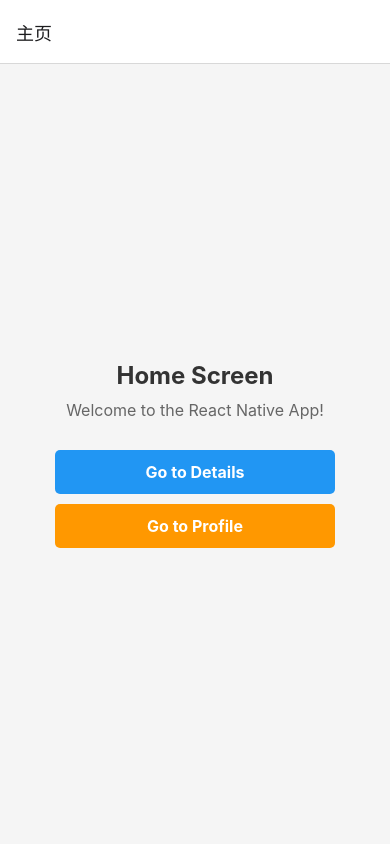
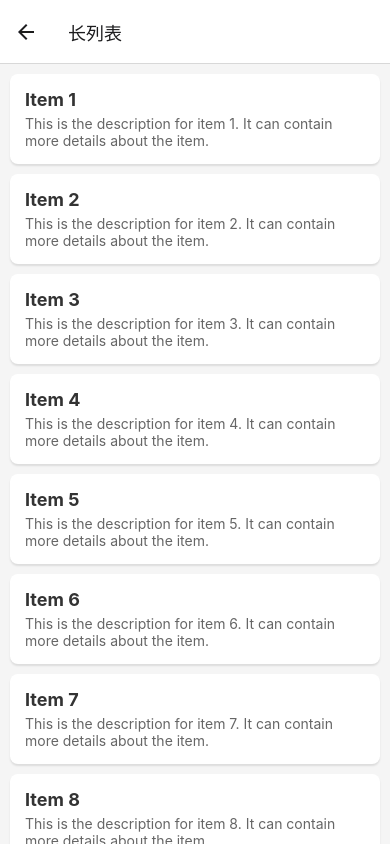
Before and after one commit to zyd806094224/RNHybrid, a React Native app: screen /FlatListScreen in a window 390 px wide. Built offline with nearby package versions, Linux system fonts and the light colour scheme.

Commit message:
新增FlatList列表组件显示页面

```diff
--- a/src/navigation/AppNavigator.js
+++ b/src/navigation/AppNavigator.js
@@ -4,6 +4,7 @@ import { createNativeStackNavigator } from '@react-navigation/native-stack';
 import HomeScreen from '../screens/HomeScreen';
 import DetailsScreen from '../screens/DetailsScreen';
 import ProfileScreen from '../screens/ProfileScreen';
+import FlatListScreen from '../screens/FlatListScreen';
 const Stack = createNativeStackNavigator();
 
 const AppNavigator = () => {
@@ -13,6 +14,7 @@ const AppNavigator = () => {
             <Stack.Screen name="Home" component={HomeScreen} options={{ title: '主页' }} />
             <Stack.Screen name="Details" component={DetailsScreen} options={{ title: 'Details' }} />
             <Stack.Screen name="ProfileScreen" component={ProfileScreen} options={{ title: 'ProfileScreen' }} />
+            <Stack.Screen name="FlatListScreen" component={FlatListScreen} options={{ title: '长列表' }} />
         </Stack.Navigator>
     </NavigationContainer>
   );
--- a/src/screens/DetailsScreen.js
+++ b/src/screens/DetailsScreen.js
@@ -23,7 +23,12 @@ const DetailsScreen = ({navigation}) => {
           <View style={styles.spacer} />
           <Button
             title="Go to Profile"
-            onPress={() => navigation.navigate('Profile')}
+            onPress={() => navigation.navigate('ProfileScreen')}
+          />
+          <View style={styles.spacer} />
+          <Button
+            title="Go to FlatList"
+            onPress={() => navigation.navigate('FlatListScreen')}
           />
         </View>
       </View>
--- /dev/null
+++ b/src/screens/FlatListScreen.js
@@ -0,0 +1,77 @@
+import React from 'react';
+import {
+  View,
+  Text,
+  StyleSheet,
+  SafeAreaView,
+  FlatList,
+  TouchableOpacity,
+} from 'react-native';
+
+// 生成100条假数据
+const generateData = () => {
+  const data = [];
+  for (let i = 1; i <= 100; i++) {
+    data.push({
+      id: i.toString(),
+      title: `Item ${i}`,
+      description: `This is the description for item ${i}. It can contain more details about the item.`,
+    });
+  }
+  return data;
+};
+
+const FlatListScreen = ({navigation}) => {
+  const data = generateData();
+
+  const renderItem = ({item}) => (
+    <TouchableOpacity style={styles.itemContainer} onPress={() => console.log('Pressed item', item.id)}>
+      <Text style={styles.itemTitle}>{item.title}</Text>
+      <Text style={styles.itemDescription}>{item.description}</Text>
+    </TouchableOpacity>
+  );
+
+  return (
+    <SafeAreaView style={styles.container}>
+      <FlatList
+        data={data}
+        renderItem={renderItem}
+        keyExtractor={item => item.id}
+        contentContainerStyle={styles.listContainer}
+      />
+    </SafeAreaView>
+  );
+};
+
+const styles = StyleSheet.create({
+  container: {
+    flex: 1,
+    backgroundColor: '#f5f5f5',
+  },
+  listContainer: {
+    padding: 10,
+  },
+  itemContainer: {
+    backgroundColor: 'white',
+    padding: 15,
+    marginBottom: 10,
+    borderRadius: 8,
+    elevation: 2, // Android阴影
+    shadowColor: '#000', // iOS阴影
+    shadowOffset: { width: 0, height: 2 },
+    shadowOpacity: 0.1,
+    shadowRadius: 2,
+  },
+  itemTitle: {
+    fontSize: 18,
+    fontWeight: 'bold',
+    color: '#333',
+    marginBottom: 5,
+  },
+  itemDescription: {
+    fontSize: 14,
+    color: '#666',
+  },
+});
+
+export default FlatListScreen;
--- a/src/screens/HomeScreen.js
+++ b/src/screens/HomeScreen.js
@@ -23,6 +23,12 @@ const HomeScreen = ({navigation}) => {
             title="Go to Profile"
             onPress={() => navigation.navigate('ProfileScreen')}
             style={{backgroundColor: '#FF9800'}}
+          />
+          <View style={styles.spacer} />
+          <CustomButton
+            title="Go to FlatList"
+            onPress={() => navigation.navigate('FlatListScreen')}
+            style={{backgroundColor: '#9C27B0'}}
           />
         </View>
       </View>
--- a/src/screens/ProfileScreen.js
+++ b/src/screens/ProfileScreen.js
@@ -2,26 +2,39 @@ import React from 'react';
 import {
   View,
   Text,
-  Button,
   StyleSheet,
   SafeAreaView,
 } from 'react-native';
+import CustomButton from '../components/Button';
 
 const ProfileScreen = ({navigation}) => {
   return (
     <SafeAreaView style={styles.container}>
       <View style={styles.content}>
         <Text style={styles.title}>Profile Screen</Text>
-        <Text style={styles.description}>This is your profile page.</Text>
+        <Text style={styles.description}>This is the profile page where you can see user information.</Text>
         <View style={styles.buttonContainer}>
-          <Button
+          <CustomButton
+            title="Go back"
+            onPress={() => navigation.goBack()}
+          />
+          <View style={styles.spacer} />
+          <CustomButton
             title="Go to Home"
             onPress={() => navigation.navigate('Home')}
+            style={{backgroundColor: '#FF9800'}}
           />
           <View style={styles.spacer} />
-          <Button
+          <CustomButton
             title="Go to Details"
             onPress={() => navigation.navigate('Details')}
+            style={{backgroundColor: '#2196F3'}}
+          />
+          <View style={styles.spacer} />
+          <CustomButton
+            title="Go to FlatList"
+            onPress={() => navigation.navigate('FlatListScreen')}
+            style={{backgroundColor: '#9C27B0'}}
           />
         </View>
       </View>
```
